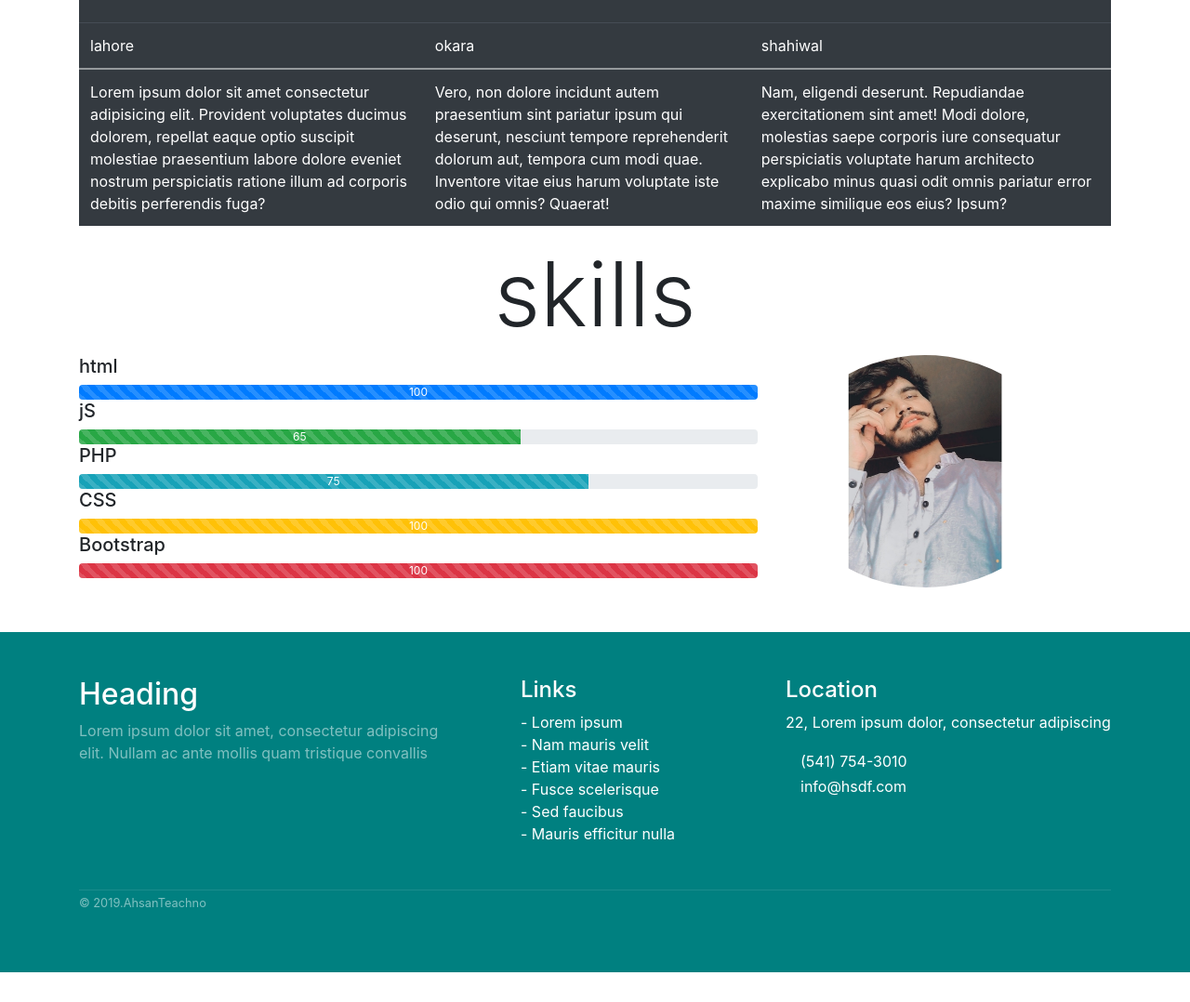
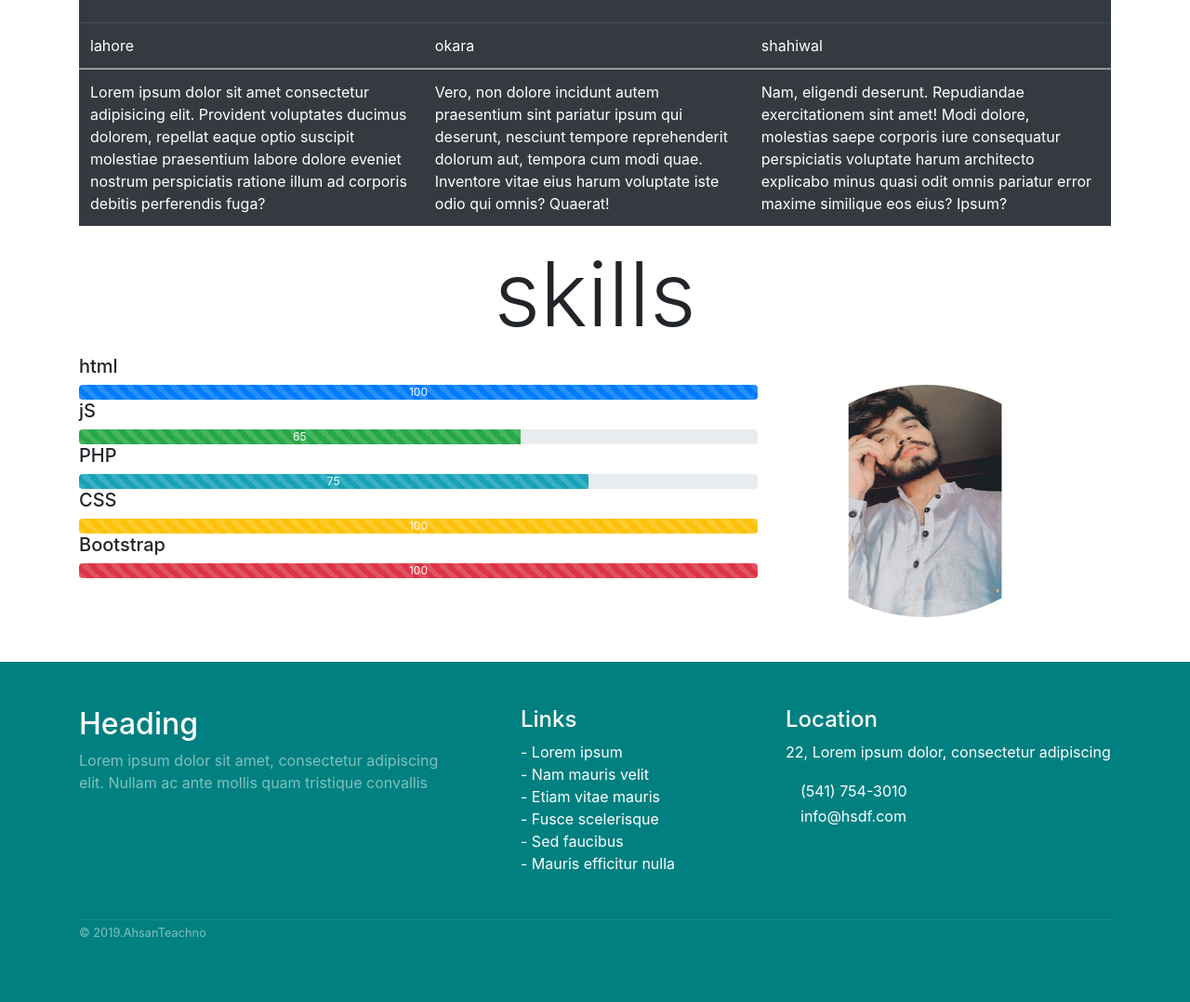
Before and after one commit to Ahsanch01/heroku-static-pages-deployment, a PHP site: page / in a window 1280 px wide. Shown: the part 3044-4122 px from the top of the page at 93% size. Before the commit the page ends 4090 px from the top, so only its background shows below. Run offline with PHP 8.4, Linux system fonts and the light colour scheme.

Commit message:
text edit

```diff
--- a/first.html
+++ b/first.html
@@ -56,21 +56,21 @@
     <div class="carousel-inner">
       <div class="carousel-item active">
         <img src="./11.jpg" width="800" height="500" class="d-block w-100" alt="..." width="100">
-        <div class="carousel-caption d-none d-sm-block ">
+        <div class="carousel-caption  d-sm-block ">
           <h5 class="font-weight-bold">First slide label</h5>
           <p class="font-weight-bold">Nulla vitae elit libero, a pharetra augue mollis interdum.</p>
         </div>
       </div>
       <div class="carousel-item">
         <img src="./22.jpg" width="800" height="500" class="d-block w-100" alt="..." width="100">
-        <div class="carousel-caption d-none d-sm-block">
+        <div class="carousel-caption  d-sm-block">
           <h5 class="text-dark">Second slide label</h5>
           <p>Lorem ipsum dolor sit amet, consectetur adipiscing elit.</p>
         </div>
       </div>
       <div class="carousel-item">
         <img src="./33.jpg" width="800" height="500" class="d-block w-100" alt="..." width="100">
-        <div class="carousel-caption d-none d-sm-block">
+        <div class="carousel-caption  d-sm-block">
           <h5 class="text-dark">Third slide label</h5>
           <p class="text-dark font-weight-bold">Praesent commodo cursus magna, vel scelerisque nisl consectetur.</p>
         </div>
@@ -258,7 +258,7 @@
         </div>
 
       </div>
-      <div class="col-sm-4"><img width="300" height="250" src="./mypic.jpeg" class="rounded-circle" alt="Cinque Terre"></div>
+      <div id="picskill"class="col-sm-4" ><img width="300" height="250" src="./mypic.jpeg" class="rounded-circle" alt="Cinque Terre"></div>
     </div>
 
 
--- a/style.css
+++ b/style.css
@@ -45,6 +45,10 @@ text-align: center;
     margin-top: 1rem;
     color: white;
 }
+#picskill{
+
+  margin-top: 2rem;
+}
 #table{
 
 margin: 5rem;
```
